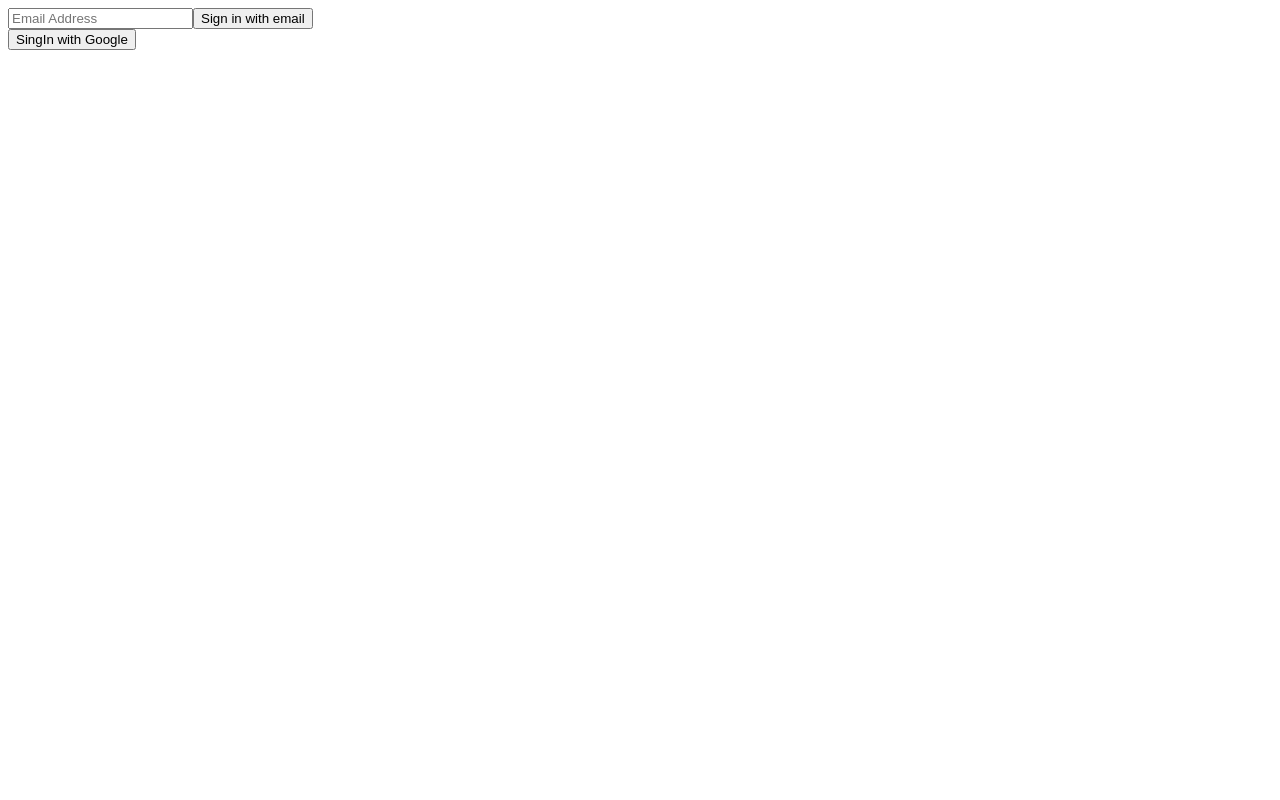
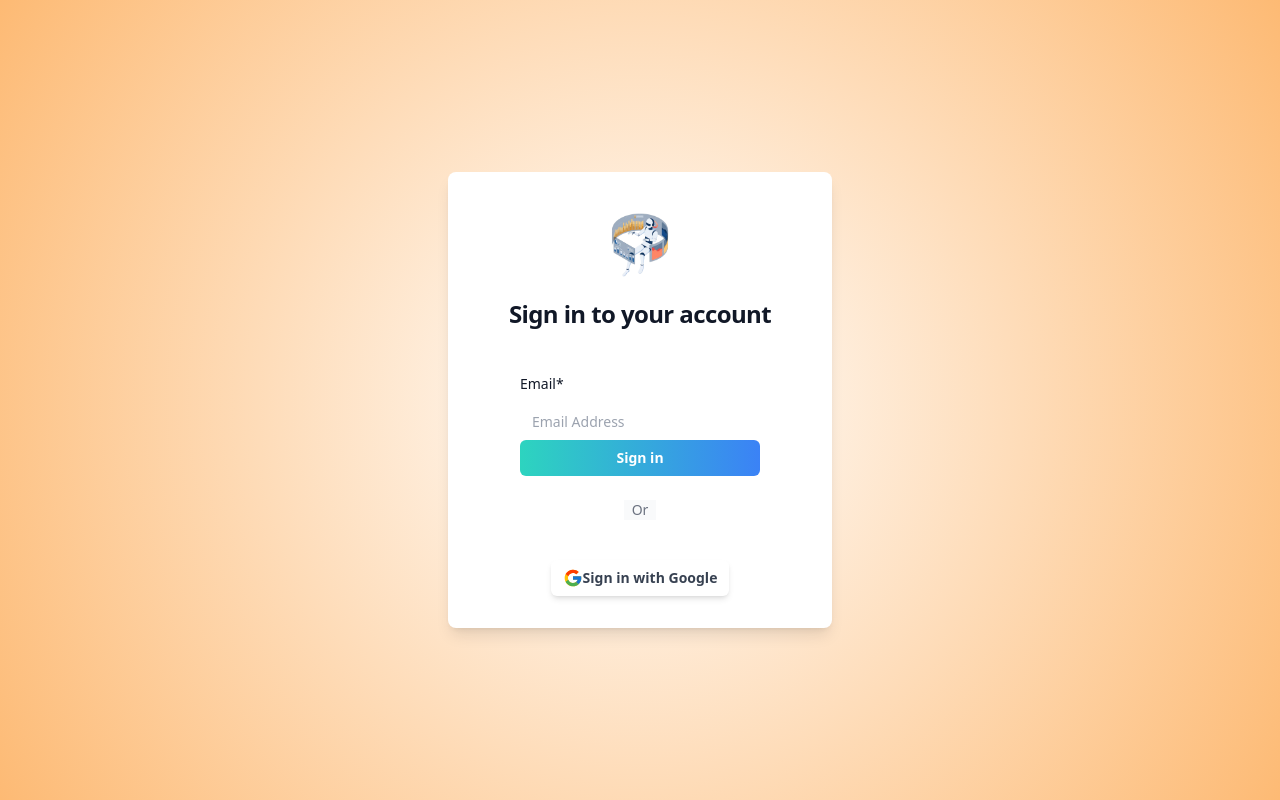
Before and after one commit to Prasmin/trading_landingPage, a Next.js app: page /auth/sign-in in a window 1280 px wide. Built offline with nearby package versions, Linux system fonts and the light colour scheme; no server answers.

Commit message:
login ui is done

```diff
--- /dev/null
+++ b/src/app/(api)/auth/sign-in/globals.css
@@ -0,0 +1,76 @@
+@tailwind base;
+@tailwind components;
+@tailwind utilities;
+
+* {
+  margin: 0;
+
+  padding: 0;
+
+  border: 0;
+}
+
+@layer base {
+  :root {
+    --background: 0 0% 100%;
+    --foreground: 240 10% 3.9%;
+    --card: 0 0% 100%;
+    --card-foreground: 240 10% 3.9%;
+    --popover: 0 0% 100%;
+    --popover-foreground: 240 10% 3.9%;
+    --primary: 240 5.9% 10%;
+    --primary-foreground: 0 0% 98%;
+    --secondary: 240 4.8% 95.9%;
+    --secondary-foreground: 240 5.9% 10%;
+    --muted: 240 4.8% 95.9%;
+    --muted-foreground: 240 3.8% 46.1%;
+    --accent: 240 4.8% 95.9%;
+    --accent-foreground: 240 5.9% 10%;
+    --destructive: 0 84.2% 60.2%;
+    --destructive-foreground: 0 0% 98%;
+    --border: 240 5.9% 90%;
+    --input: 240 5.9% 90%;
+    --ring: 240 10% 3.9%;
+    --chart-1: 12 76% 61%;
+    --chart-2: 173 58% 39%;
+    --chart-3: 197 37% 24%;
+    --chart-4: 43 74% 66%;
+    --chart-5: 27 87% 67%;
+    --radius: 0.5rem;
+  }
+  .dark {
+    --background: 240 10% 3.9%;
+    --foreground: 0 0% 98%;
+    --card: 240 10% 3.9%;
+    --card-foreground: 0 0% 98%;
+    --popover: 240 10% 3.9%;
+    --popover-foreground: 0 0% 98%;
+    --primary: 0 0% 98%;
+    --primary-foreground: 240 5.9% 10%;
+    --secondary: 240 3.7% 15.9%;
+    --secondary-foreground: 0 0% 98%;
+    --muted: 240 3.7% 15.9%;
+    --muted-foreground: 240 5% 64.9%;
+    --accent: 240 3.7% 15.9%;
+    --accent-foreground: 0 0% 98%;
+    --destructive: 0 62.8% 30.6%;
+    --destructive-foreground: 0 0% 98%;
+    --border: 240 3.7% 15.9%;
+    --input: 240 3.7% 15.9%;
+    --ring: 240 4.9% 83.9%;
+    --chart-1: 220 70% 50%;
+    --chart-2: 160 60% 45%;
+    --chart-3: 30 80% 55%;
+    --chart-4: 280 65% 60%;
+    --chart-5: 340 75% 55%;
+  }
+}
+
+@layer base {
+  * {
+    @apply border-border;
+  }
+  body {
+    @apply bg-background text-foreground;
+  }
+}
--- a/src/app/(api)/auth/sign-in/layout.js
+++ b/src/app/(api)/auth/sign-in/layout.js
@@ -1,10 +1,12 @@
+import "./globals.css";
+
 export default function LoginLayout({ children }) {
   return (
     <html lang="en">
-      <body>
-        <header>{/* Global Header */}</header>
-        <main>{children}</main>
-        <footer>{/* Global Footer */}</footer>
+      <body className="min-h-screen flex items-center justify-center bg-[radial-gradient(circle_at_center,_#ffffff,_#fdba74)] ">
+        <main className="bg-white w-full max-w-sm p-6 md:p-8 rounded-lg shadow-lg min-h-80">
+          {children}
+        </main>
       </body>
     </html>
   );
--- a/src/app/(api)/auth/sign-in/sign-in.jsx
+++ b/src/app/(api)/auth/sign-in/sign-in.jsx
@@ -1,9 +1,12 @@
 "use client";
 
 import { handleEmailSignIn } from "@/lib/emailsingaction";
-import { Button } from "../../../../components/ui/button";
+
 import { handleGoogleSignIn } from "@/lib/googlesingaction";
 import { useState, useTransition } from "react";
+import Image from "next/image";
+import herotradingpicremovebgpreview from "@/public/herotradingpic-removebg-preview.png";
+import { Button } from "@/components/ui/button";
 
 export default function SignIn() {
   const [isPending, startTransition] = useTransition();
@@ -40,9 +43,28 @@ export default function SignIn() {
 
   return (
     <div>
-      <form className="email-signin-form" onSubmit={handleSubmit}>
+      <div className="sm:mx-auto sm:w-full sm:max-w-sm">
+        <Image
+          alt="logo"
+          src={herotradingpicremovebgpreview}
+          className="mx-auto h-20 w-auto"
+        />
+        <h2 className="mt-3 text-center text-2xl/9 font-bold tracking-tight text-gray-900">
+          Sign in to your account
+        </h2>
+      </div>
+      <form className="m-10 email-signin-form" onSubmit={handleSubmit}>
+        <div>
+          <label
+            htmlFor="email"
+            className="block text-sm/6 font-medium text-gray-900"
+          >
+            Email*
+          </label>
+        </div>
+        <div className="mt-2">
           <input
-          className="form-input"
+            className="form-input block w-full rounded-md bg-white px-3 py-1.5 text-base text-gray-900 outline-1 -outline-offset-1 outline-gray-300 placeholder:text-gray-400 focus:outline-2 focus:-outline-offset-2 focus:outline-indigo-600 sm:text-sm/6"
             type="email"
             name="email"
             value={formData.email}
@@ -52,10 +74,61 @@ export default function SignIn() {
             disabled={isPending}
             required
           />
-        <Button type="submit">Sign in with email</Button>
+        </div>
+
+        <Button
+          type="submit"
+          className="bg-gradient-to-r from-teal-400 to-blue-500 hover:from-pink-500 hover:to-orange-500 flex w-full justify-center rounded-md px-3 py-1.5 text-sm/6 font-semibold text-white shadow-xs"
+        >
+          Sign in{" "}
+        </Button>
+        <div className="mt-6">
+          <div className="relative">
+            <div className="absolute inset-0 flex items-center">
+              <div className="w-full border-t border-gray-300" />
+            </div>
+            <div className="relative flex justify-center text-sm">
+              <span className="px-2 bg-gray-50 text-gray-500">Or</span>
+            </div>
+          </div>
+        </div>
       </form>
+      {/* sign with email only */}
+      <div className="mt-2 flex justify-center">
         <div>
-        <Button onClick={() => handleGoogleSignIn()}>SingIn with Google</Button>
+          <button
+            onClick={() => handleGoogleSignIn()}
+            className="flex items-center   bg-white border border-gray-300 hover:bg-gray-100 text-gray-700 rounded-md px-3 py-1.5 text-sm/6 font-semibold shadow-md transition"
+          >
+            {/* Google SVG Icon */}
+            <svg
+              xmlns="http://www.w3.org/2000/svg"
+              x="0px"
+              y="0px"
+              width="20"
+              height="20"
+              viewBox="0 0 48 48"
+            >
+              <path
+                fill="#FFC107"
+                d="M43.611,20.083H42V20H24v8h11.303c-1.649,4.657-6.08,8-11.303,8c-6.627,0-12-5.373-12-12c0-6.627,5.373-12,12-12c3.059,0,5.842,1.154,7.961,3.039l5.657-5.657C34.046,6.053,29.268,4,24,4C12.955,4,4,12.955,4,24c0,11.045,8.955,20,20,20c11.045,0,20-8.955,20-20C44,22.659,43.862,21.35,43.611,20.083z"
+              ></path>
+              <path
+                fill="#FF3D00"
+                d="M6.306,14.691l6.571,4.819C14.655,15.108,18.961,12,24,12c3.059,0,5.842,1.154,7.961,3.039l5.657-5.657C34.046,6.053,29.268,4,24,4C16.318,4,9.656,8.337,6.306,14.691z"
+              ></path>
+              <path
+                fill="#4CAF50"
+                d="M24,44c5.166,0,9.86-1.977,13.409-5.192l-6.19-5.238C29.211,35.091,26.715,36,24,36c-5.202,0-9.619-3.317-11.283-7.946l-6.522,5.025C9.505,39.556,16.227,44,24,44z"
+              ></path>
+              <path
+                fill="#1976D2"
+                d="M43.611,20.083H42V20H24v8h11.303c-0.792,2.237-2.231,4.166-4.087,5.571c0.001-0.001,0.002-0.001,0.003-0.002l6.19,5.238C36.971,39.205,44,34,44,24C44,22.659,43.862,21.35,43.611,20.083z"
+              ></path>
+            </svg>
+            Sign in with Google
+          </button>
+        </div>
       </div>
     </div>
   );
```
Lines whose indentation alone changed are shown as unchanged.
